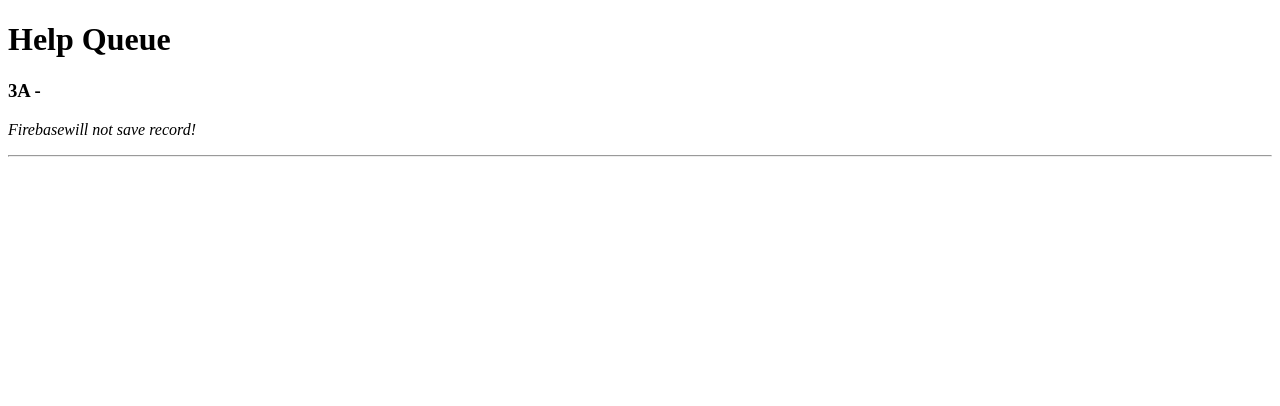
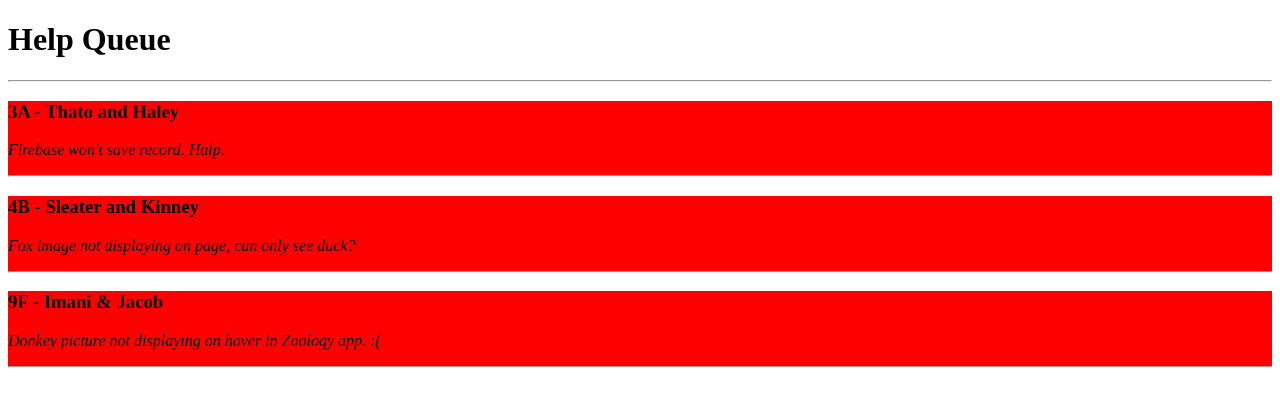
Before and after one commit to ishoman/react-help-queue, a React app: page / in a window 1280 px wide. Shown: the top 406 px of the page. Built offline with nearby package versions, Linux system fonts and the light colour scheme.

Commit message:
Add linter, jsx css modules

```diff
--- a/src/components/App.jsx
+++ b/src/components/App.jsx
@@ -1,6 +1,6 @@
-import React from "react";
-import Header from "./Header"
-import TicketList from "./TicketList"
+import React from 'react';
+import Header from './Header';
+import TicketList from './TicketList';
 
 function App(){
   return (
--- a/src/components/Header.jsx
+++ b/src/components/Header.jsx
@@ -1,4 +1,4 @@
-import React from "react";
+import React from 'react';
 
 function Header(){
   return (
--- a/src/components/Ticket.jsx
+++ b/src/components/Ticket.jsx
@@ -1,10 +1,15 @@
-import React from "react";
-import PropTypes from "prop-types";
+import React from 'react';
+import PropTypes from 'prop-types';
 
 function Ticket(props){
   return (
     <div>
-      <h3>{props.location} - {props.name}</h3>
+      <style jsx>{`
+        div {
+          background-color: red;
+        }
+      `}</style>
+      <h3>{props.location} - {props.names}</h3>
       <p><em>{props.issue}</em></p>
       <hr/>
     </div>
--- a/src/components/TicketList.jsx
+++ b/src/components/TicketList.jsx
@@ -1,12 +1,36 @@
-import React from "react";
-import Ticket from "./Ticket"
+import React from 'react';
+import Ticket from './Ticket';
+
+const masterTicketList = [
+  {
+    names: 'Thato and Haley',
+    location: '3A',
+    issue: 'Firebase won\'t save record. Halp.'
+  },
+  {
+    names: 'Sleater and Kinney',
+    location: '4B',
+    issue: 'Fox image not displaying on page, can only see duck?'
+  },
+  {
+    names: 'Imani & Jacob',
+    location: '9F',
+    issue: 'Donkey picture not displaying on hover in Zoology app. :('
+  }
+];
 
 function TicketList(){
   return (
-    <Ticket
-      location="3A"
-      names="Thato and Haley"
-      issue="Firebasewill not save record!" />
+    <div>
+      <hr/>
+      {masterTicketList.map((ticket, index) =>
+        <Ticket
+          names={ticket.names}
+          location={ticket.location}
+          issue={ticket.issue}
+          key={index}/>
+      )}
+    </div>
   );
 }
 
--- a/src/index.jsx
+++ b/src/index.jsx
@@ -14,8 +14,10 @@ const render = (Component) => {
 
 render(App);
 
+/*eslint-disable */
 if (module.hot) {
   module.hot.accept('./components/App', () => {
-    render(App)
+    render(App);
   });
 }
+/*eslint-enable */
--- a/webpack.config.js
+++ b/webpack.config.js
@@ -33,6 +33,16 @@ module.exports = {
     rules: [
       {
         test: /\.jsx?$/,
+        enforce: "pre",
+        loader: "eslint-loader",
+        exclude: /node_modules/,
+        options: {
+          emitWarning: true,
+          configFile: "./.eslintrc.json"
+          }
+        },
+      {
+        test: /\.jsx?$/,
         loader: "babel-loader",
         exclude: /node_modules/,
         options: {
@@ -41,7 +51,8 @@ module.exports = {
             "react"
           ],
           plugins: [
-            "react-hot-loader/babel"
+            "react-hot-loader/babel",
+            "styled-jsx/babel"
           ]
         }
       },
```
Also changed, not shown: package.json (+8 -2 lines), .eslintrc.json (added), 1 other file (tests, documents, lock files or other folders).
